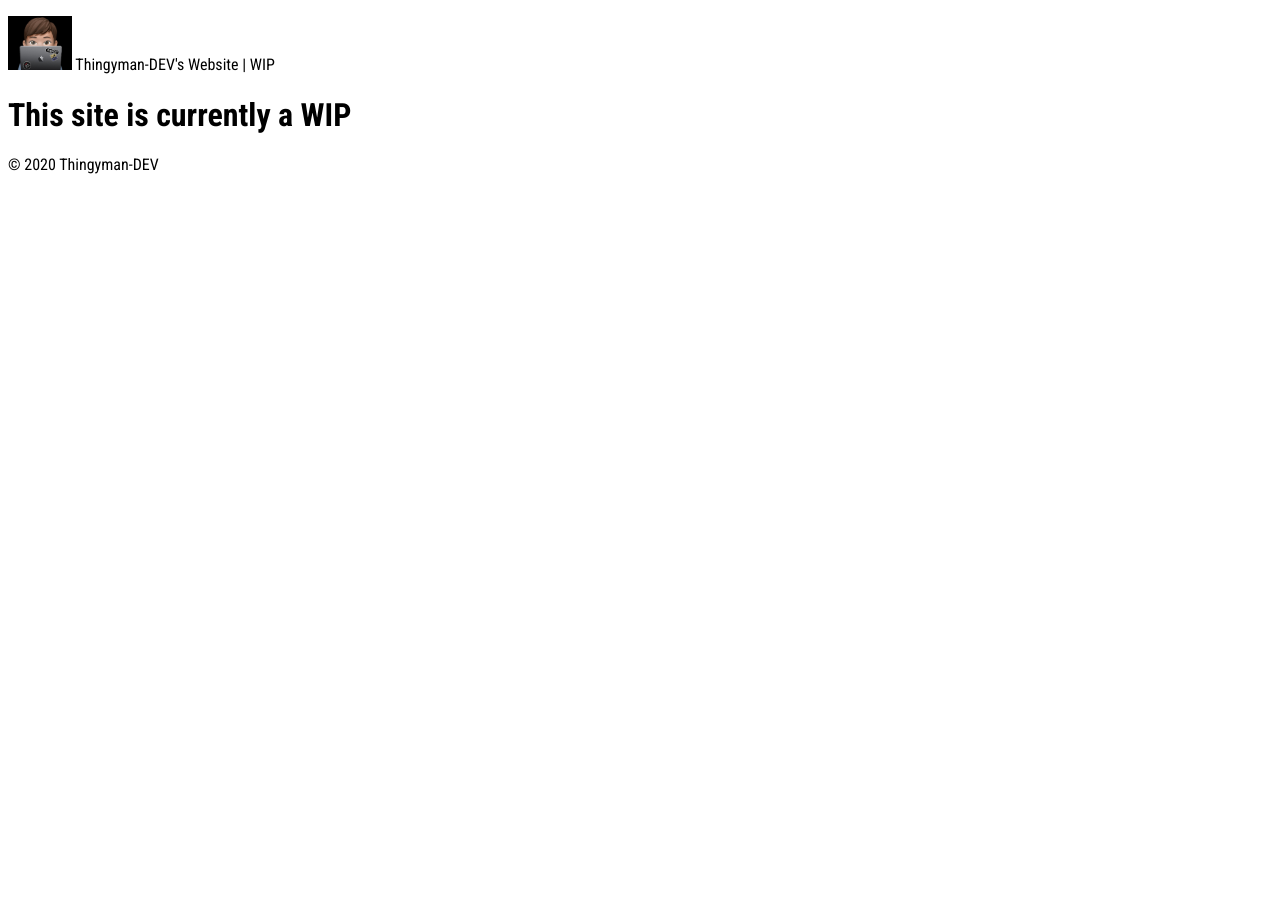
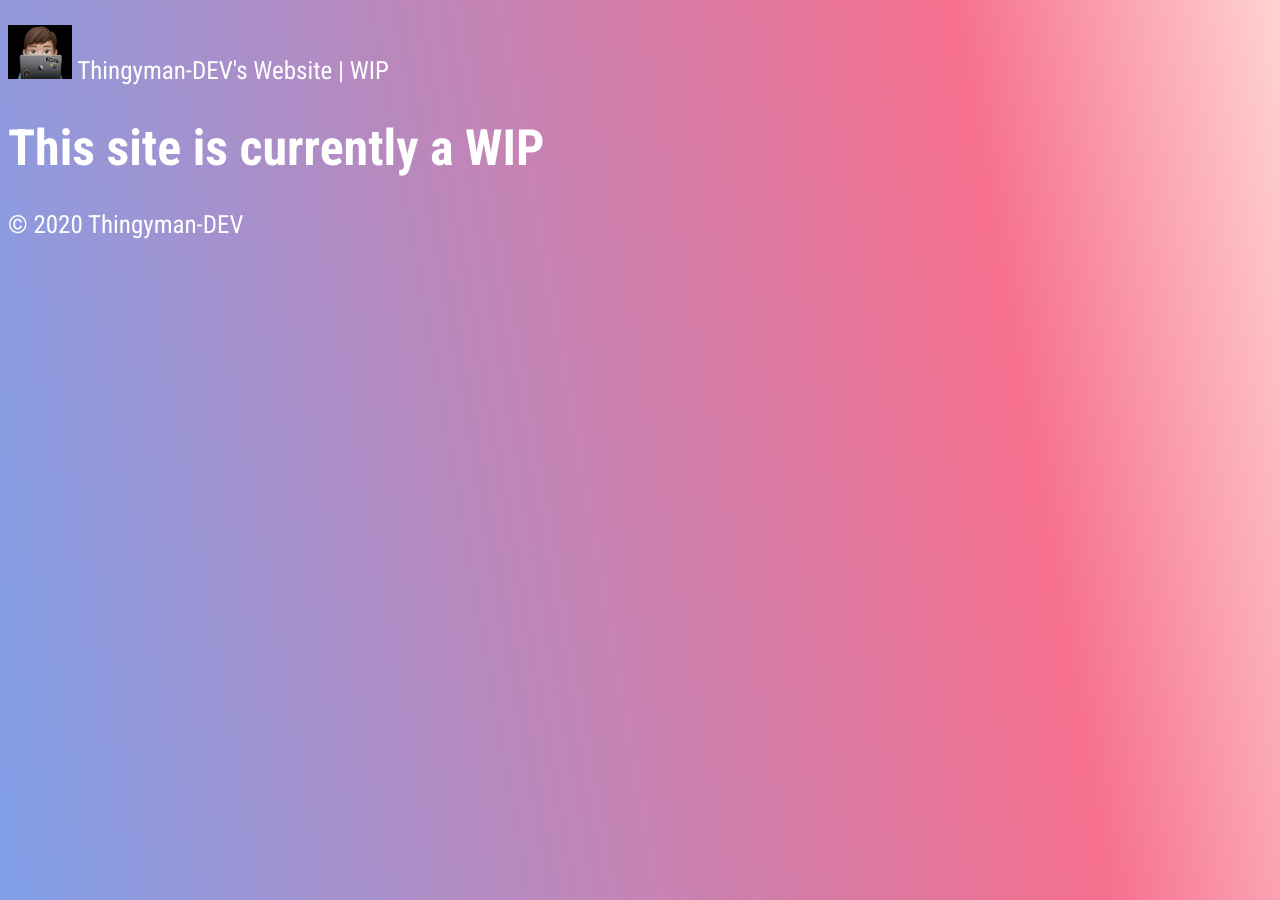
Before and after one commit to TheSeagullDev/TheSeagullDev.github.io, a Jekyll site: the page built from site/index.html, in a window 1280 px wide. Built offline with Jekyll 4.4.1, drawn with Linux system fonts in a browser that asks for light colours.

Commit message:
Update base.scss

```diff
--- a/site/assets/css/base.scss
+++ b/site/assets/css/base.scss
@@ -3,9 +3,16 @@
 
 @import url('https://fonts.googleapis.com/css2?family=Roboto+Condensed:ital,wght@0,300;0,400;0,700;1,300;1,400;1,700&display=swap');
 
-body {
-   background-image: url("/assets/images/Gradient.jpeg") no-repeat center fixed;
-   background-size: cover;
+html {
+  background-image: url(/images/gradient.jpg);
+  height: 100%;
+  background-size: cover;
+  background-position: center;
+  position: relative;
+  color: white;
+  font-family: "Roboto Condensed", sans-serif;
+  font-size: 25px;
+  background: linear-gradient(-100deg, #ffd3d2 0%, #f66f8e 23%, #80a0e9 100%);
 }
 
 body {
```
